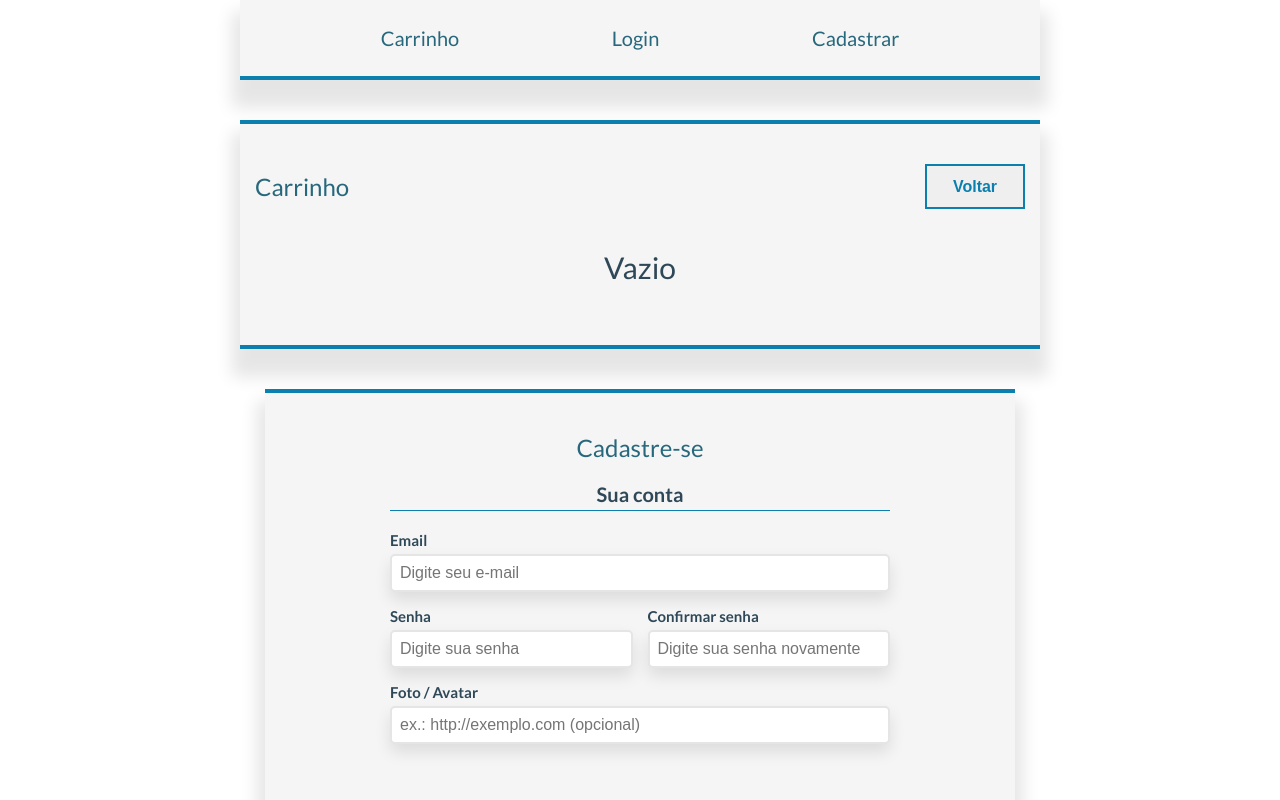
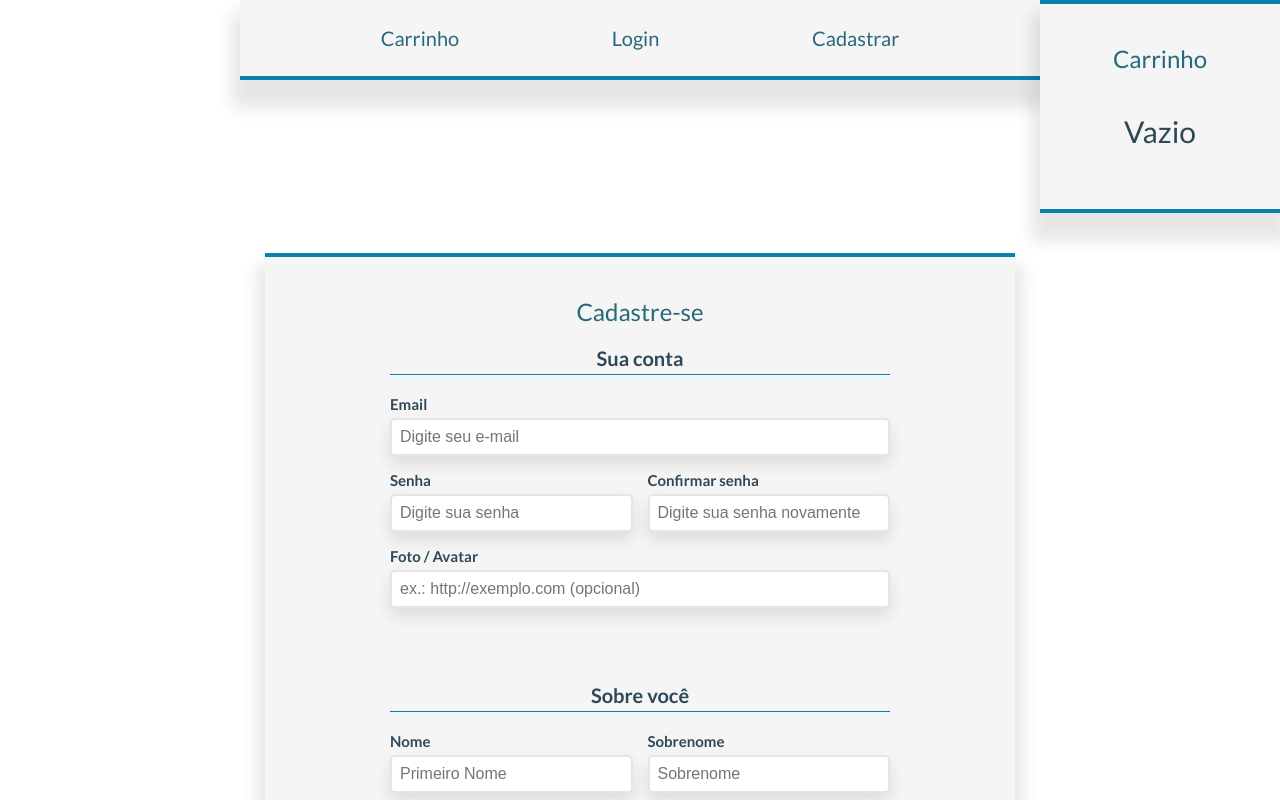
Before and after one commit to Nadno/e-commerce-front-end, a Next.js app: page /cart in a window 1280 px wide. Shown: the top 800 px of the page. Built offline with nearby package versions, Linux system fonts and the light colour scheme.

Commit message:
implement CartList and remove Section

```diff
--- a/src/components/Cart/index.tsx
+++ b/src/components/Cart/index.tsx
@@ -1,14 +1,14 @@
 import React, { ChangeEvent, useCallback, useEffect, useState } from 'react';
+import { AxiosResponse } from 'axios';
+
+import Product from '../Product';
+import { Input } from '../Input';
+import { CartList } from './style';
+import Container from '../Container/';
+import { PrimaryButton } from '../Button/style';
 
 import handleRequest from '../../utils/handleRequests';
 import { apiGet } from '../../utils/api';
-
-import Product from '../Product';
-import Container from '../Container/';
-import Button from '../Button';
-import { Section } from './style';
-import { Input } from '../Input';
-import { AxiosResponse } from 'axios';
 
 const Cart: React.FC<CartProps> = ({
   items,
@@ -92,31 +92,26 @@ const Cart: React.FC<CartProps> = ({
           value={String(products[productId].quantity)}
           onChange={handleChangeQuantity(productId)}
         />
-        <Button.Primary
-          onClick={() => removeItem(productId)}
-          className="delete"
-        >
+        <PrimaryButton onClick={() => removeItem(productId)}>
           Retirar
-        </Button.Primary>
+        </PrimaryButton>
       </Product>
     ),
     [products]
   );
 
   return (
-    <Section>
-      <Container title="Carrinho" backTo="/">
+    <Container title="Carrinho">
       {currentItems > 0 ? (
-          <ul className="list">
+        <CartList className="list">
           {currentItems === TOTAL_ITEMS &&
             Object.entries(products).map(cartProducts)}
-          </ul>
+        </CartList>
       ) : (
         <div className="warn">Vazio</div>
       )}
       {error && <span className="error">{error}</span>}
     </Container>
-    </Section>
   );
 };
 
```
Lines whose indentation alone changed are shown as unchanged.
